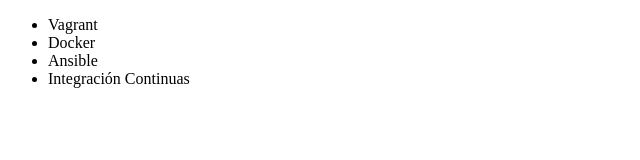
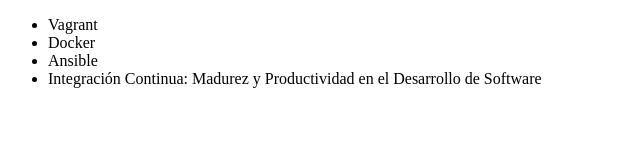
Before and after one commit to Vvalter12/walura-git, a plain HTML site: page index.html in a window 1280 px wide. Shown: the whole page, without its empty margins (0-640 px from the left). Drawn offline with Linux system fonts and the light colour scheme.

Commit message:
Renombrando curso de Integración Continua

```diff
--- a/index.html
+++ b/index.html
@@ -10,7 +10,7 @@
         <li>Vagrant</li>
         <li>Docker</li>
         <li>Ansible</li>
-        <li>Integración Continuas</li>
+        <li>Integración Continua: Madurez y Productividad en el Desarrollo de Software</li>
     </ul>
 </body>
 </html>
```
